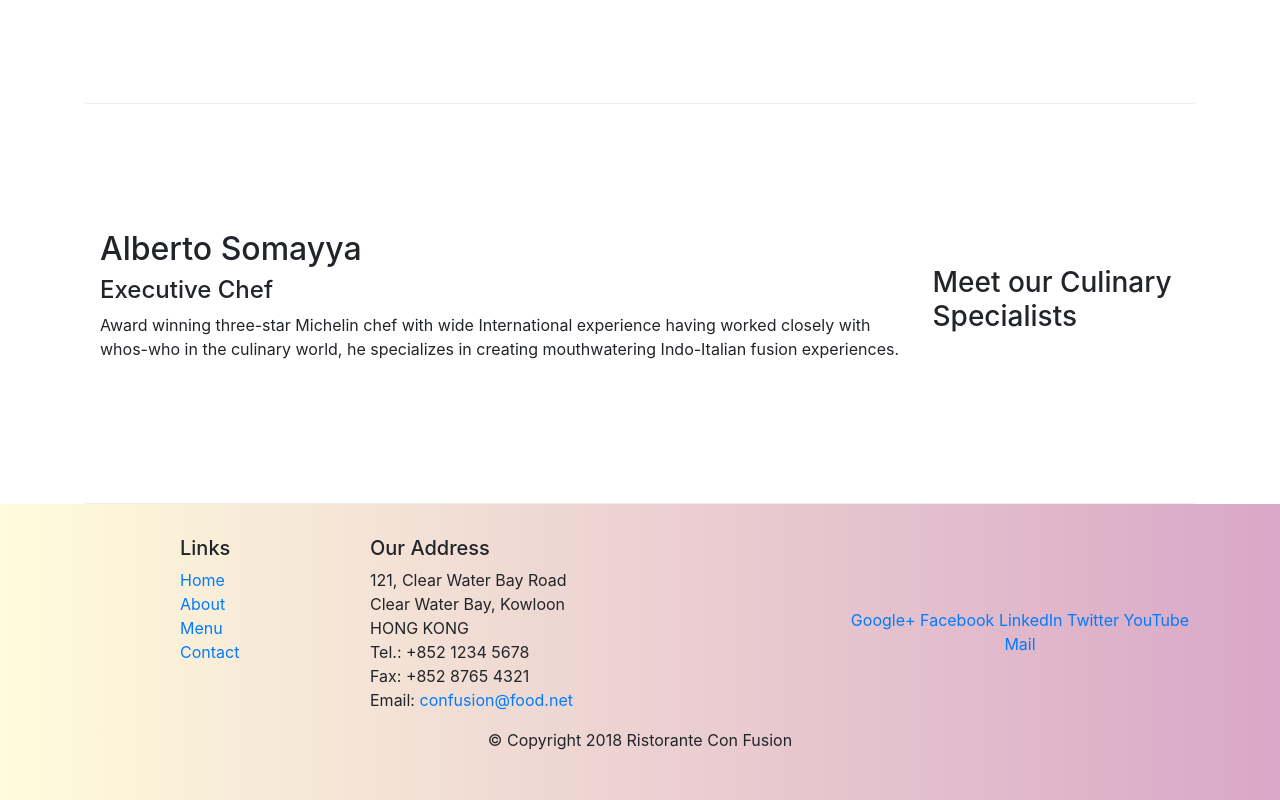
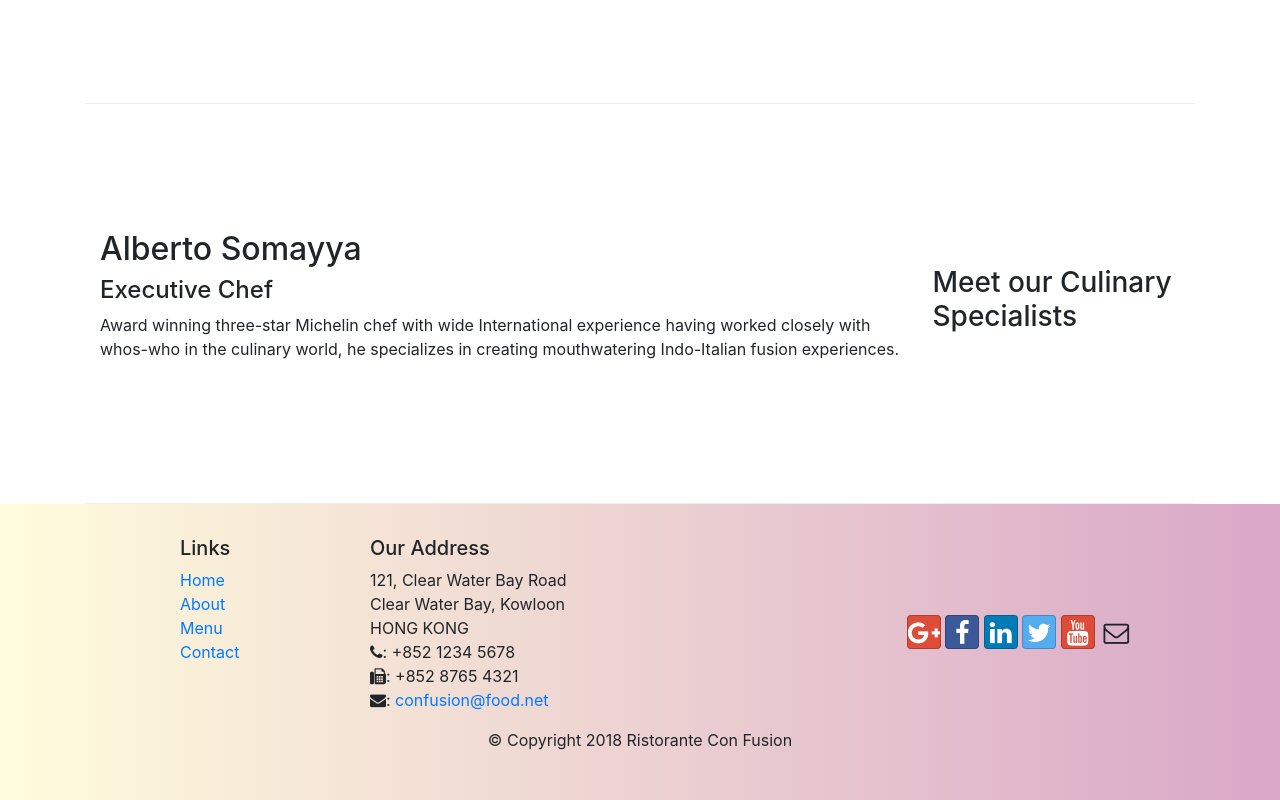
Before and after one commit to yugantx/conFusion, a website: page index.html in a window 1280 px wide. Shown: the part 1045-1845 px from the top of the page. Drawn offline with nearby package versions, Linux system fonts and the light colour scheme.

Commit message:
Font-Awesome and bootstrap-social added

```diff
--- a/index.html
+++ b/index.html
@@ -9,6 +9,11 @@
 
       <!-- Bootstrap CSS -->
       <link rel="stylesheet" href="node_modules/bootstrap/dist/css/bootstrap.min.css">
+
+      <!-- Font-awesome and Social -->
+      <link rel="stylesheet" href="node_modules/font-awesome/css/font-awesome.min.css">
+      <link rel="stylesheet" href="node_modules/bootstrap-social/bootstrap-social.css">
+
       <!-- Custom CSS -->
       <link rel="stylesheet" href="css/styles.css">
     <title>Ristorante Con Fusion</title>
@@ -23,10 +28,10 @@
             <a class="navbar-brand mr-auto" href="#">Ristorante Con Fusion</a>
             <div class="collapse navbar-collapse" id="Navbar">
                 <ul class="navbar-nav mr-auto">
-                    <li class="nav-item active"><a class="nav-link" href="#">Home</a></li>
-                    <li class="nav-item"><a class="nav-link" href="./aboutus.html">About</a></li>
-                    <li class="nav-item"><a class="nav-link" href="#">Menu</a></li>
-                    <li class="nav-item"><a class="nav-link" href="#">Contact</a></li>
+                    <li class="nav-item active"><a class="nav-link" href="#"><span class="fa fa-home"></span> Home</a></li>
+                    <li class="nav-item"><a class="nav-link" href="./aboutus.html"><span class="fa fa-info"></span> About</a></li>
+                    <li class="nav-item"><a class="nav-link" href="#"><span class="fa fa-list"></span> Menu</a></li>
+                    <li class="nav-item"><a class="nav-link" href="#"><span class="fa fa-address-card"></span> Contact</a></li>
                 </ul>
             </div>
         </div>
@@ -96,19 +101,19 @@
 		              121, Clear Water Bay Road<br>
 		              Clear Water Bay, Kowloon<br>
 		              HONG KONG<br>
-		              Tel.: +852 1234 5678<br>
-		              Fax: +852 8765 4321<br>
-		              Email: <a href="mailto:confusion@food.net">confusion@food.net</a>
+		              <span class="fa fa-phone"></span>: +852 1234 5678<br>
+		              <span class="fa fa-fax"></span>: +852 8765 4321<br>
+		              <span class="fa fa-envelope"></span>: <a href="mailto:confusion@food.net">confusion@food.net</a>
 		           </address>
                 </div>
                 <div class="col-12 col-sm-4 align-self-center">
                     <div class="text-center">
-                        <a href="http://google.com/+">Google+</a>
-                        <a href="http://www.facebook.com/profile.php?id=">Facebook</a>
-                        <a href="http://www.linkedin.com/in/">LinkedIn</a>
-                        <a href="http://twitter.com/">Twitter</a>
-                        <a href="http://youtube.com/">YouTube</a>
-                        <a href="mailto:">Mail</a>
+                        <a class="btn btn-social-icon btn-google" href="http://google.com/+"><span class="fa fa-google-plus fa-lg"></span></a>
+                        <a class="btn btn-social-icon btn-facebook" href="http://www.facebook.com/profile.php?id="><span class="fa fa-facebook fa-lg"></span></a>
+                        <a class="btn btn-social-icon btn-linkedin" href="http://www.linkedin.com/in/"><span class="fa fa-linkedin fa-lg"></span></a>
+                        <a class="btn btn-social-icon btn-twitter" href="http://twitter.com/"><span class="fa fa-twitter fa-lg"></span></a>
+                        <a class="btn btn-social-icon btn-google" href="http://youtube.com/"><span class="fa fa-youtube fa-lg"></span></a>
+                        <a class="btn btn-social-icon" href="mailto:"><span class="fa fa-envelope-o fa-lg"></span></a>
                     </div>
                 </div>
            </div>
--- a/package.json
+++ b/package.json
@@ -23,6 +23,8 @@
   },
   "dependencies": {
     "bootstrap": "^4.5.2",
+    "bootstrap-social": "^5.1.1",
+    "font-awesome": "^4.7.0",
     "jquery": "^3.3.1",
     "popper.js": "^1.16.1"
   }
```
Also changed, not shown: aboutus.html (+18 -13 lines), 1 other file.
